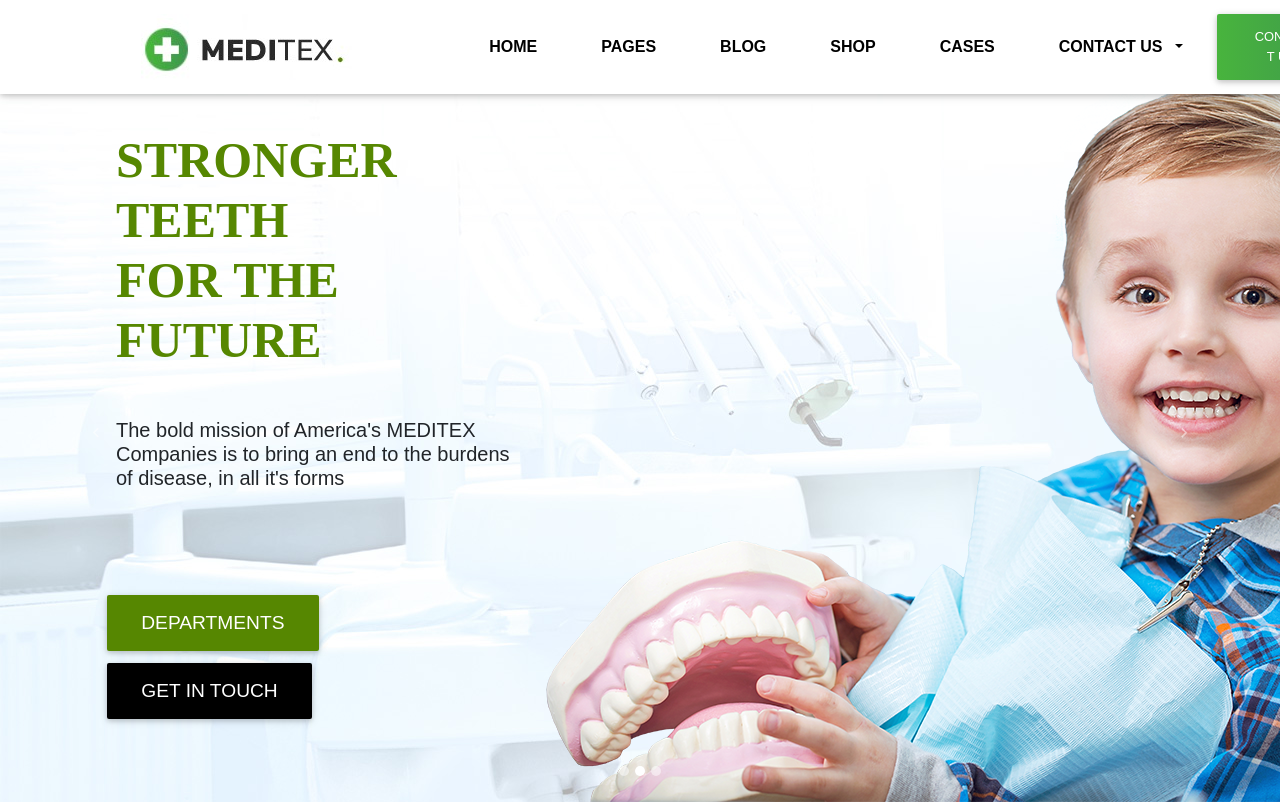
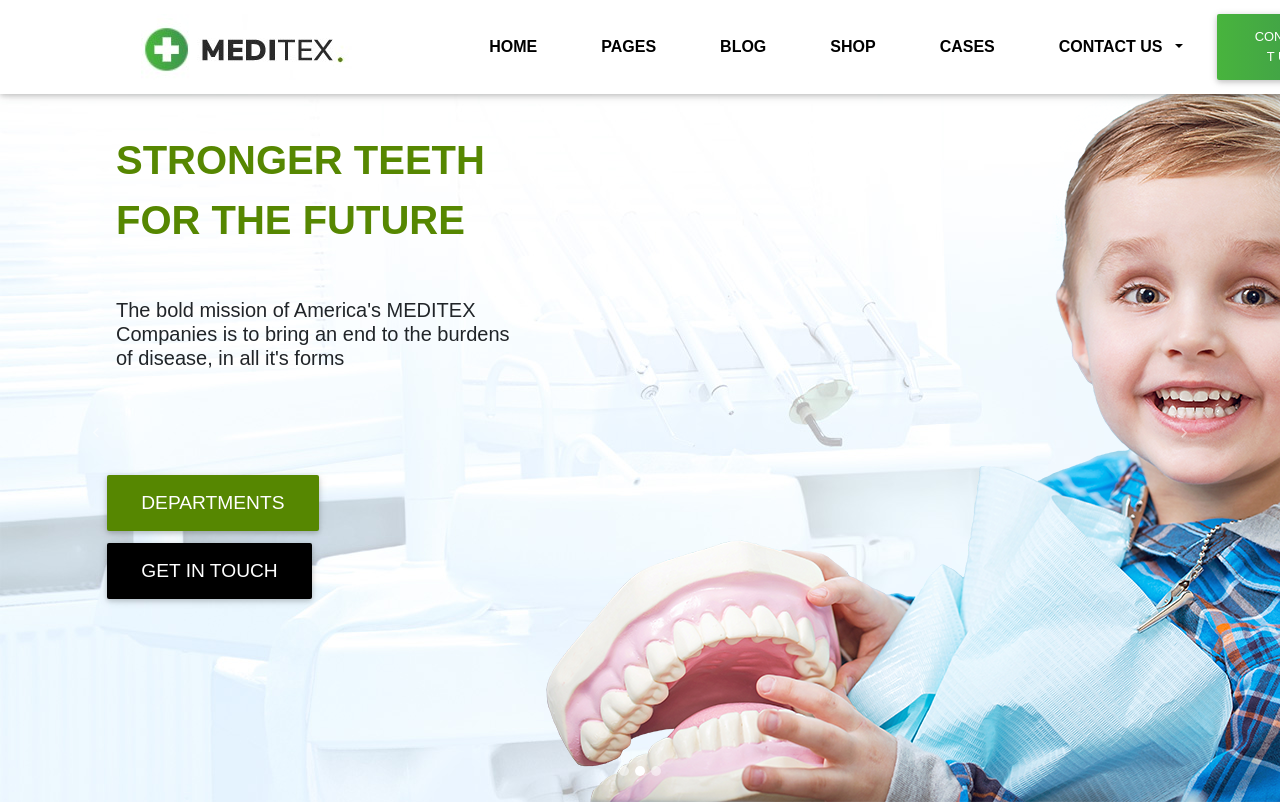
Before and after one commit to bahaadabbagh/dentistLP, a React (Create React App) app: page / in a window 1280 px wide. Shown: the top 804 px of the page. Built offline with nearby package versions, Linux system fonts and the light colour scheme.

Commit message:
fixing fonts

```diff
--- a/src/App.css
+++ b/src/App.css
@@ -44,20 +44,20 @@
   z-index: 0;
 }
 .carouselHero{
-  font-family: "Nunito Sans";
-  font-size: 50px;
+  font-family: "Nunito Sans", sans-serif;
+  font-size: 40px;
   line-height: 60px;
   color:#568701;
   font-weight: 900;
 }
 
 .greenButton{
-  font-family: "Nunito Sans";
+  font-family: "Nunito Sans", sans-serif;
   background-color:#568701 !important;
   font-size: larger;
 }
 .blackButton{
-  font-family: "Nunito Sans";
+  font-family: "Nunito Sans", sans-serif;
   background-color: black !important;
   font-size: larger;
 }
```
